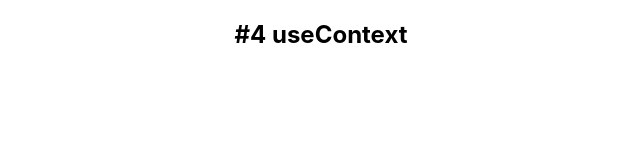
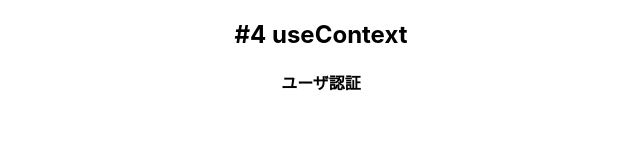
Before and after one commit to Hayate08A/youtube_primaryReactHoocks, a React (Create React App) app: page / in a window 1280 px wide. Shown: the top 160 px of the page, without its empty margins (319-959 px from the left). Built offline with nearby package versions, Linux system fonts and the light colour scheme.

Commit message:
[WIP] 第4回：useContextの理解 / 18:40 { AuthButtonでAuthContext確認

```diff
--- a/src/App.tsx
+++ b/src/App.tsx
@@ -1,6 +1,7 @@
 import React from "react";
 import "./App.css";
 import { AuthProvider } from "./context/AuthContext";
+import UserAuth from "./components/userAuth/UserAuth";
 
 function App() {
   return (
@@ -8,6 +9,7 @@ function App() {
       childlen={
         <div className="App">
           <h2>#4 useContext</h2>
+          <UserAuth />
         </div>
       }
     />
--- a/src/components/userAuth/AuthButton.tsx
+++ b/src/components/userAuth/AuthButton.tsx
@@ -1,7 +1,10 @@
-import React from "react";
+import React, { useContext } from "react";
+import { AuthContext } from "../../context/AuthContext";
 
-function AuthButton() {
+const AuthButton: React.VFC = () => {
+  const auth = useContext(AuthContext);
+  console.log(auth);
   return <div></div>;
-}
+};
 
 export default AuthButton;
--- a/src/components/userAuth/UserAuth.tsx
+++ b/src/components/userAuth/UserAuth.tsx
@@ -1,7 +1,13 @@
 import React from "react";
+import AuthButton from "./AuthButton";
 
-function UserAuth() {
-  return <div></div>;
-}
+const UserAuth: React.VFC = () => {
+  return (
+    <div>
+      <h4>ユーザ認証</h4>
+      <AuthButton />
+    </div>
+  );
+};
 
 export default UserAuth;
```
